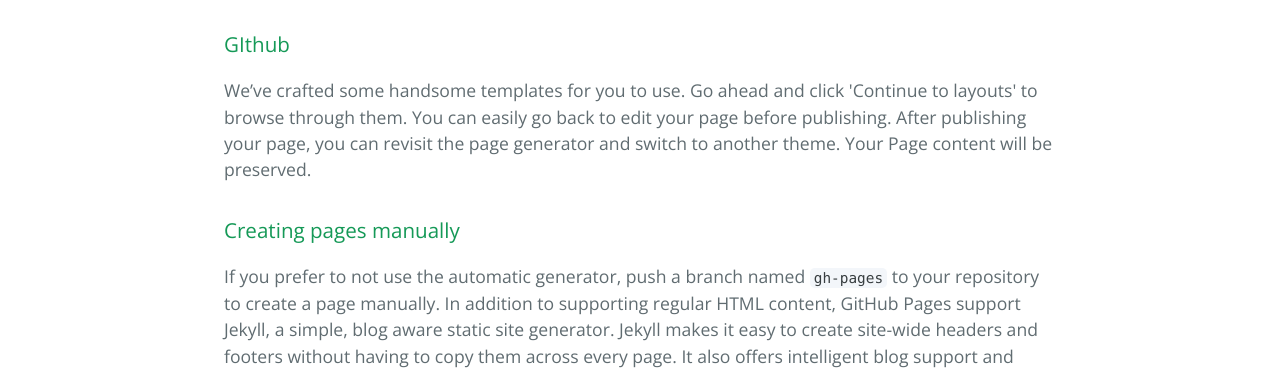
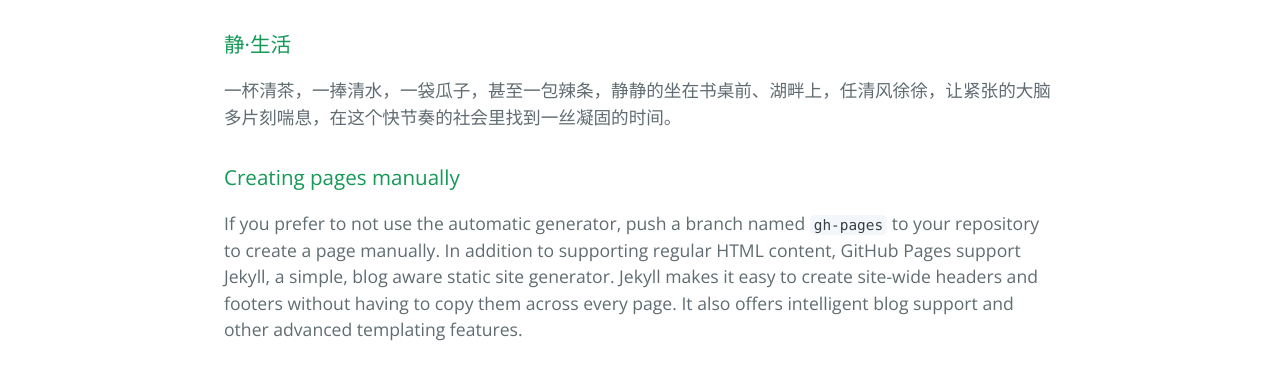
Before and after one commit to Sakurahub/Sakurahub.github.io, a plain HTML site: page index.html in a window 1280 px wide. Shown: the part 433-803 px from the top of the page. Drawn offline with nearby package versions, Linux system fonts and the light colour scheme.

Commit message:
Update index.html

```diff
--- a/index.html
+++ b/index.html
@@ -22,9 +22,9 @@
 <p>工学博士·材料物理·摄影·修图·天文·诗词·计算机，我也不知道到底命运到底是怎样将这些词串起；或许是年少张狂，也许是无知无畏，总以为数字和方程式就能串起全世界。每次总是那么自信满满，看似触手可及，到最后却又像月亮那样遥远。时间留下的容错越来越小，年华逝去，同队之鱼还能游多远......</p>
 
 <h3>
-<a id="designer-templates" class="anchor" href="#designer-templates" aria-hidden="true"><span aria-hidden="true" class="octicon octicon-link"></span></a>GIthub</h3>
+<a id="designer-templates" class="anchor" href="#designer-templates" aria-hidden="true"><span aria-hidden="true" class="octicon octicon-link"></span></a>静·生活</h3>
 
-<p>We’ve crafted some handsome templates for you to use. Go ahead and click 'Continue to layouts' to browse through them. You can easily go back to edit your page before publishing. After publishing your page, you can revisit the page generator and switch to another theme. Your Page content will be preserved.</p>
+<p>一杯清茶，一捧清水，一袋瓜子，甚至一包辣条，静静的坐在书桌前、湖畔上，任清风徐徐，让紧张的大脑多片刻喘息，在这个快节奏的社会里找到一丝凝固的时间。</p>
 
 <h3>
 <a id="creating-pages-manually" class="anchor" href="#creating-pages-manually" aria-hidden="true"><span aria-hidden="true" class="octicon octicon-link"></span></a>Creating pages manually</h3>
```
